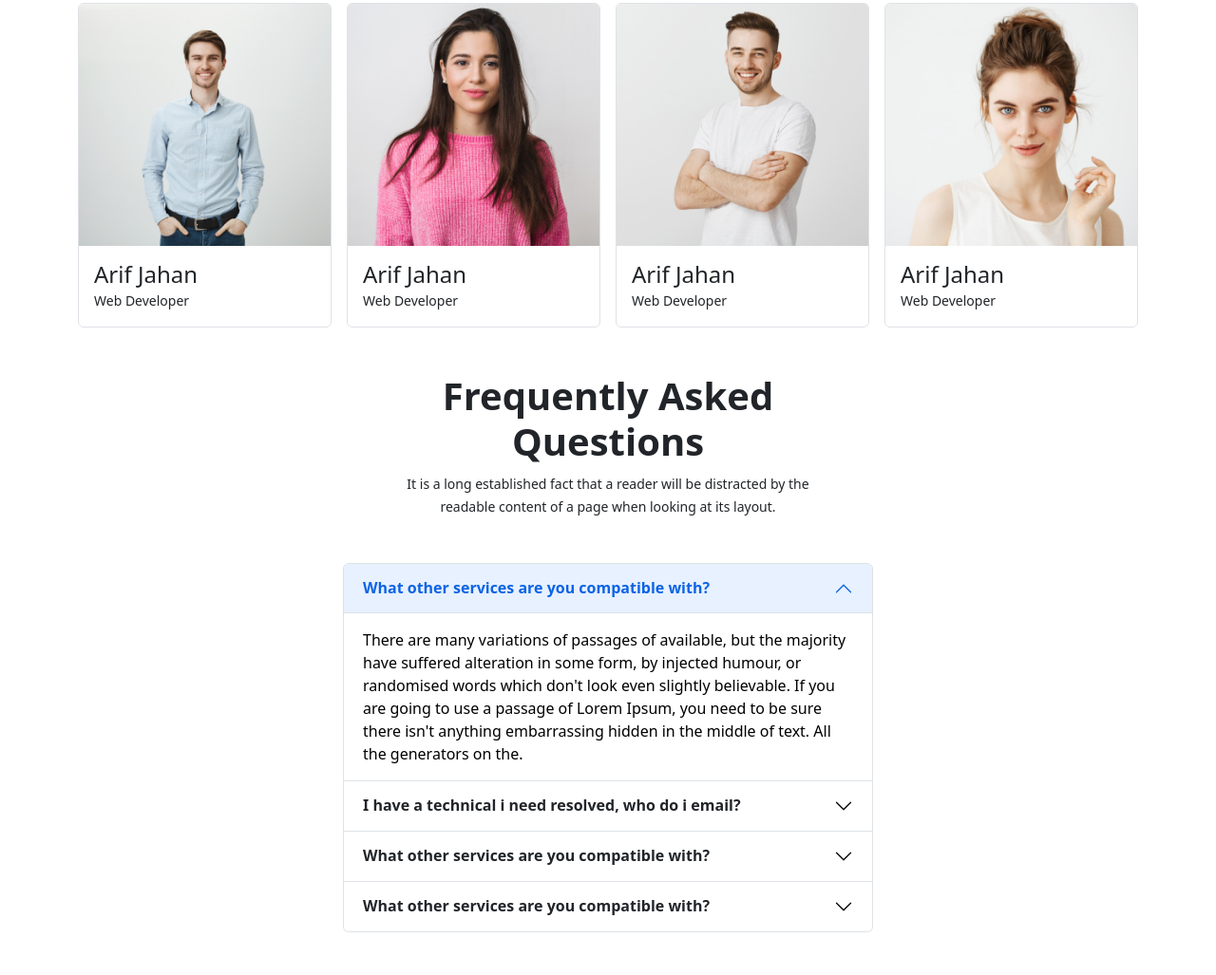
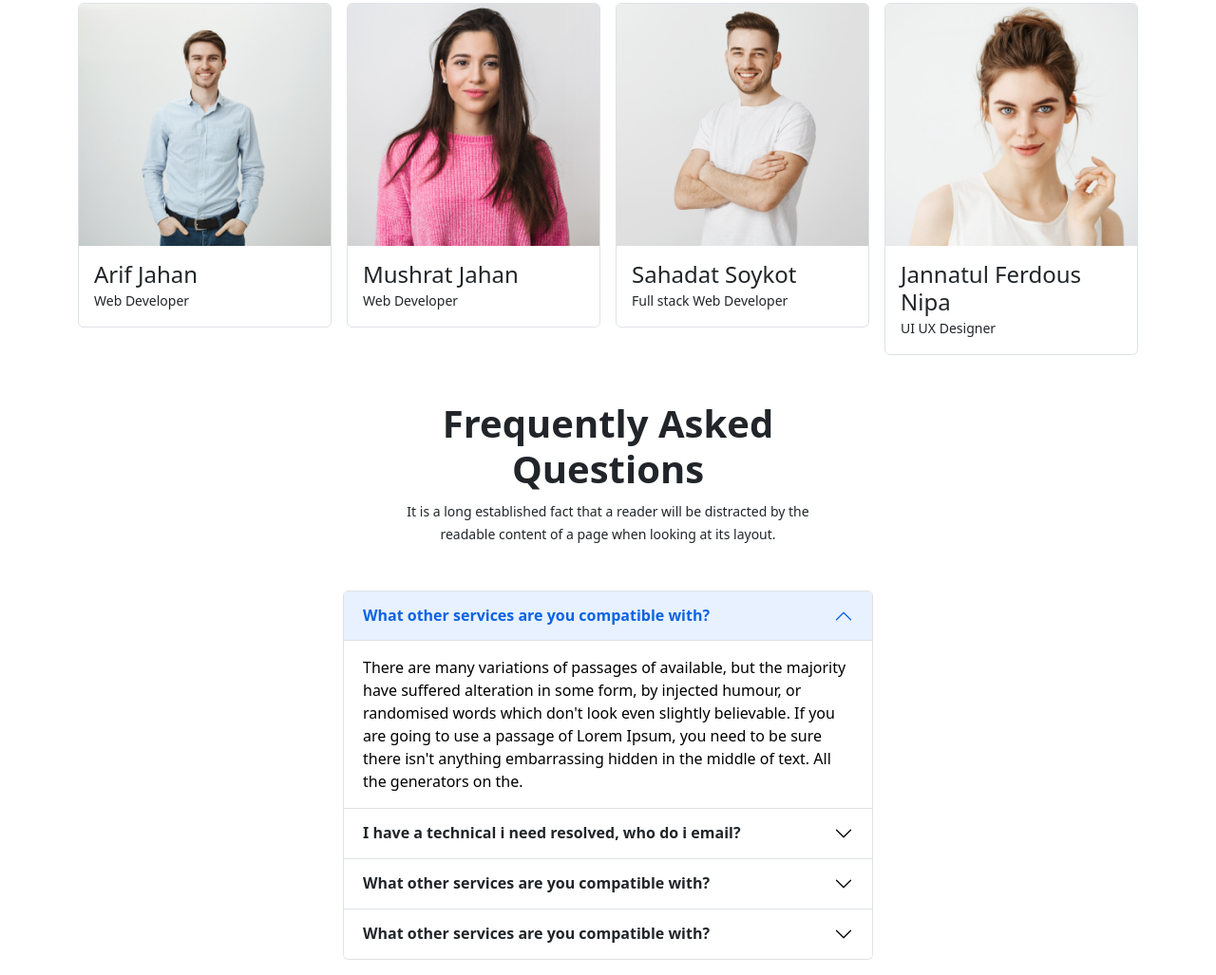
Before and after one commit to arifjahan88/DocTeck-Website, a plain HTML site: page index.html in a window 1280 px wide. Shown: the part 2139-3166 px from the top of the page at 95% size. Drawn offline with nearby package versions, Linux system fonts and the light colour scheme.

Commit message:
after design done

```diff
--- a/index.html
+++ b/index.html
@@ -470,7 +470,7 @@
                     <img class="w-100" src="images/student/student-2.png" alt="">
                   </div>
                   <div class="p-3">
-                    <h4 class="m-0">Arif Jahan</h4>
+                    <h4 class="m-0">Mushrat Jahan</h4>
                     <small>Web Developer</small>
                   </div>
                 </div>
@@ -479,8 +479,8 @@
                     <img class="w-100" src="images/student/student-3.png" alt="">
                   </div>
                   <div class="p-3">
-                    <h4 class="m-0">Arif Jahan</h4>
-                    <small>Web Developer</small>
+                    <h4 class="m-0">Sahadat Soykot</h4>
+                    <small>Full stack Web Developer</small>
                   </div>
                 </div>
                 <div class="col border rounded p-0">
@@ -488,8 +488,8 @@
                     <img class="w-100" src="images/student/student-4.png" alt="">
                   </div>
                   <div class="p-3">
-                    <h4 class="m-0">Arif Jahan</h4>
-                    <small>Web Developer</small>
+                    <h4 class="m-0">Jannatul Ferdous Nipa</h4>
+                    <small>UI UX Designer</small>
                   </div>
                 </div>
 
```
